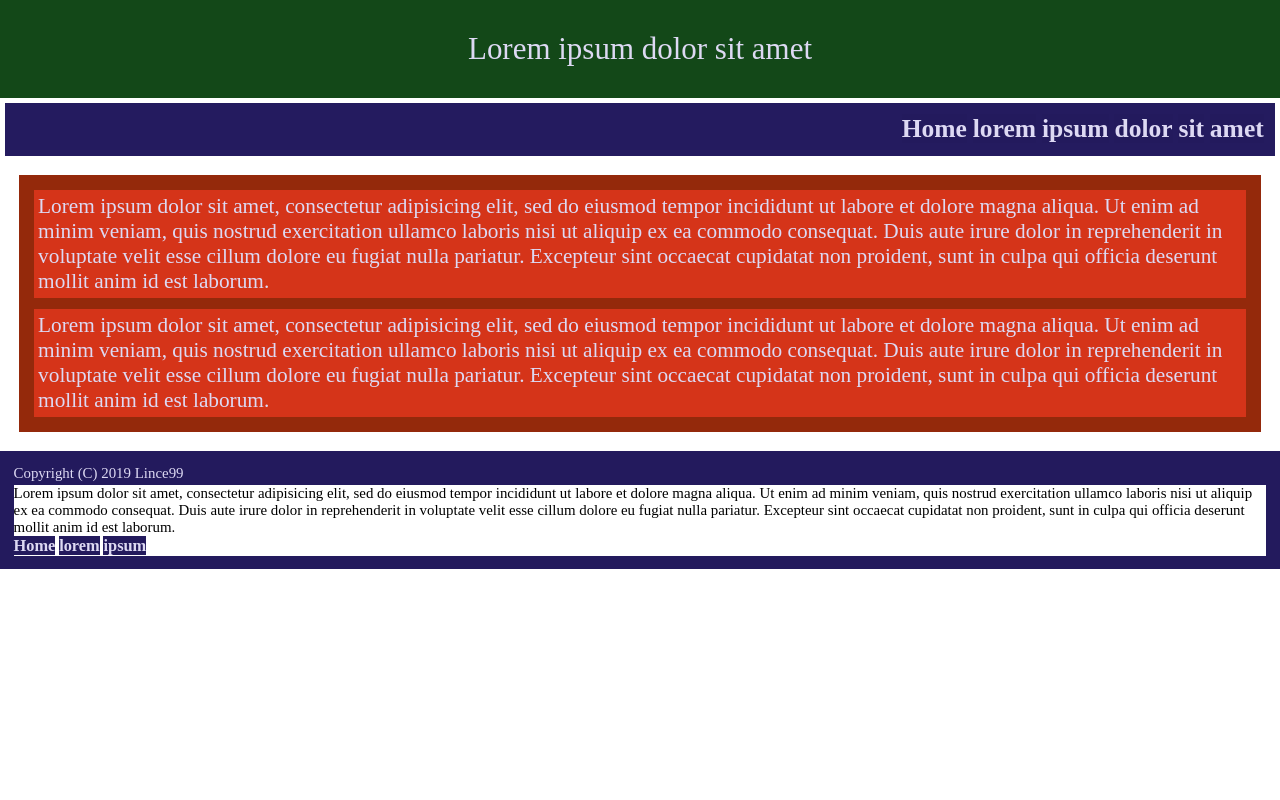
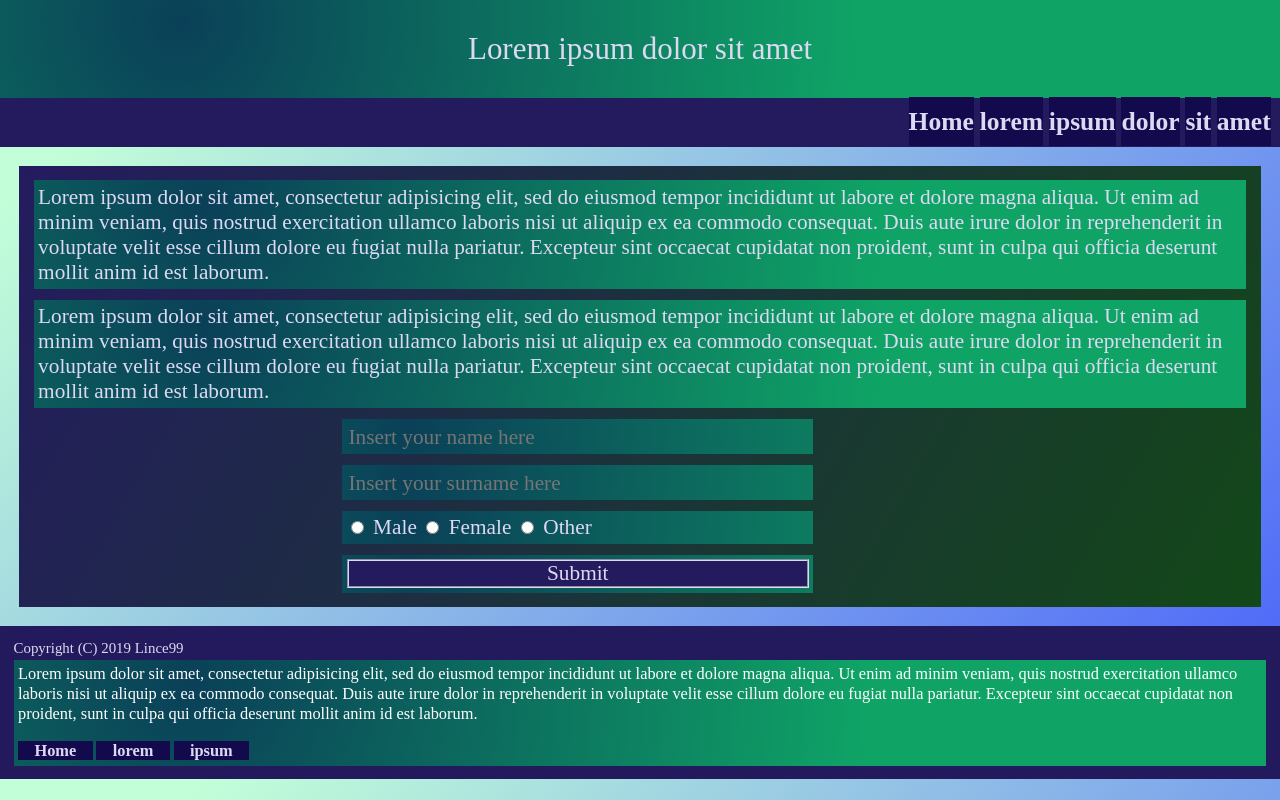
Before and after one commit to Lince99/Websites, a PHP site: page /CSS_examples/website1.html in a window 1280 px wide. Run offline with PHP 8.4, Linux system fonts and the light colour scheme.

Commit message:
Add more css rules and GrAdIeNtS

```diff
--- a/CSS_examples/style1.css
+++ b/CSS_examples/style1.css
@@ -9,6 +9,8 @@ COLORS:
 #18152A
 */
 
+/*https://cssgradient.io/*/
+
 * {
     margin: 0;
     padding: 0;
@@ -17,13 +19,14 @@ COLORS:
 }
 
 body {
-    background-color: white;
+    background-image: linear-gradient( 135deg, #C2FFD8 10%, #465EFB 100%);
 }
 
 .header {
     font-size: 1.6em;
     text-align: center;
     background-color: #134818;
+    background-image: radial-gradient( circle 759px at 14% 22.3%,  rgba(10,64,88,1) 0%, rgba(15,164,102,1) 90% );
     color: #DDD9F3;
     padding: 1em;
 }
@@ -33,15 +36,18 @@ body {
     font-size: 1.2em;
     background-color: #241B5F;
     color: black;
-    margin: 0.2em;
-    padding: 0.5em;
+    margin-bottom: 0.2em;
+    padding: 0.4em;
 }
 
 a {
     font-weight: bold;
     text-decoration: none;
     color: #DDD9F3;
-    background-color: #231A5D;
+    background-color: #130A4D;
+    padding: 0.4em;
+    padding-left: 0;
+    padding-right: 0;
 }
 
 a.navbar {
@@ -50,27 +56,105 @@ a.navbar {
 }
 
 a.navbar:hover, a.navbar:focus {
-    background-color: #231A5D;
-    color: #DDD9F3;
+    color: #231A5D;
+    background-color: #DDD9F3;
 }
 
 a.navbar:active {
-    background-color: #231A5D;
-    color: #DDD9F3;
+    color: #231A5D;
+    background-color: #DDD9F3;
 }
 
 .content {
     margin: 1em;
     font-size: 1.0em;
     padding: 0.2em;
-    background-color: #94290B;
+    /*background-color: #134818;*/
     color: #DDD9F3;
+    background-image: linear-gradient(120deg, #241B5F 0%, #134818 100%);
+}
+
+.userdata {
+    font-size: 1.0em;
+    margin-left: 25%;
+}
+
+.insert {
+    position: relative;
+    width: 50%;
+}
+
+.submit {
+    width: 50%;
+}
+
+input {
+    width: 100%;
+    color: #DDD9F3;
+    font-size: inherit;
+    font-family: inherit;
+    background-color: transparent;
+    border: 2px solid transparent;
+    border-bottom: 0;
+    border-bottom-color: hsla(185, 100%, 62%, 0.2);
+}
+
+input:focus {
+    outline: none;
+}
+
+span {
+    position: absolute;
+    bottom: 0;
+    left: 50%;
+    width: 100%;
+    height: 2px;
+    opacity: 0;
+    background-color: #DDD9F3;
+    transform-origin: center;
+    transform: translate(-50%, 0) scaleX(0);
+    transition: all 0.3s ease;
+}
+
+input:focus ~ span {
+    transform: translate(-50%, 0) scaleX(1);
+    opacity: 1;
+}
+
+.radio {
+    display: block;
+    cursor: pointer;
+    -webkit-user-select: none;
+    -moz-user-select: none;
+    -ms-user-select: none;
+    user-select: none;
+    width: 50%;
+}
+
+.radio input[type=radio] {
+    border: 1px solid #DDD9F3;
+    width: 1em;
+    color: #DDD9F3;
+    background-color: #241B5F;
+}
+
+input[type=submit] {
+    border: 2px groove #DDD9F3;
+    color: #DDD9F3;
+    background-color: #241B5F;
+}
+
+input[type=submit]:hover {
+    border: 2px groove #DDD9F3;
+    background-color: #DDD9F3;
+    color: #241B5F;
 }
 
 .subcontent {
     margin: 0.5em;
     padding: 0.2em;
-    background-color: #D53419;
+    background-color: #006622;
+    background-image: radial-gradient( circle 759px at 14% 22.3%,  rgba(10,64,88,1) 0%, rgba(15,164,102,1) 90% );
     color: #DDD9F3;
 }
 
@@ -82,7 +166,13 @@ a.navbar:active {
 }
 
 .footbar {
+    padding: 0.3em;
     margin-top: 0.2em;
-    background-color: white;
-    color: black;
+    background-image: radial-gradient( circle 759px at 14% 22.3%,  rgba(10,64,88,1) 0%, rgba(15,164,102,1) 90% );
+    color: white;
 }
+
+.footbar a {
+    padding: 0 1em 0 1em;
+    text-align: center;
+}
--- a/CSS_examples/website1.html
+++ b/CSS_examples/website1.html
@@ -24,13 +24,32 @@
             <div class="subcontent">
                 Lorem ipsum dolor sit amet, consectetur adipisicing elit, sed do eiusmod tempor incididunt ut labore et dolore magna aliqua. Ut enim ad minim veniam, quis nostrud exercitation ullamco laboris nisi ut aliquip ex ea commodo consequat. Duis aute irure dolor in reprehenderit in voluptate velit esse cillum dolore eu fugiat nulla pariatur. Excepteur sint occaecat cupidatat non proident, sunt in culpa qui officia deserunt mollit anim id est laborum.
             </div>
+            <form class="userdata" action="index.html" method="post">
+                <div class="subcontent insert">
+                    <input type="text" name="name" placeholder="Insert your name here">
+                    <span></span>
+                </div>
+                <div class="subcontent insert">
+                    <input type="text" name="surname" placeholder="Insert your surname here">
+                    <span></span>
+                </div>
+                <div class="subcontent radio">
+                    <input type="radio" name="gender" value="male"> Male
+                    <input type="radio" name="gender" value="female"> Female
+                    <input type="radio" name="gender" value="other"> Other
+                </div>
+                <div class="subcontent submit">
+                    <input type="submit" value="Submit">
+                </div>
+            </form>
+
         </div>
         <div class="footer">
             <div id="copyright">
                 Copyright (C) 2019 Lince99
             </div>
             <div class="footbar">
-                Lorem ipsum dolor sit amet, consectetur adipisicing elit, sed do eiusmod tempor incididunt ut labore et dolore magna aliqua. Ut enim ad minim veniam, quis nostrud exercitation ullamco laboris nisi ut aliquip ex ea commodo consequat. Duis aute irure dolor in reprehenderit in voluptate velit esse cillum dolore eu fugiat nulla pariatur. Excepteur sint occaecat cupidatat non proident, sunt in culpa qui officia deserunt mollit anim id est laborum.
+                <p>Lorem ipsum dolor sit amet, consectetur adipisicing elit, sed do eiusmod tempor incididunt ut labore et dolore magna aliqua. Ut enim ad minim veniam, quis nostrud exercitation ullamco laboris nisi ut aliquip ex ea commodo consequat. Duis aute irure dolor in reprehenderit in voluptate velit esse cillum dolore eu fugiat nulla pariatur. Excepteur sint occaecat cupidatat non proident, sunt in culpa qui officia deserunt mollit anim id est laborum.</p>
                 <br/>
                 <a href="#">Home</a>
                 <a href="#">lorem</a>
```
